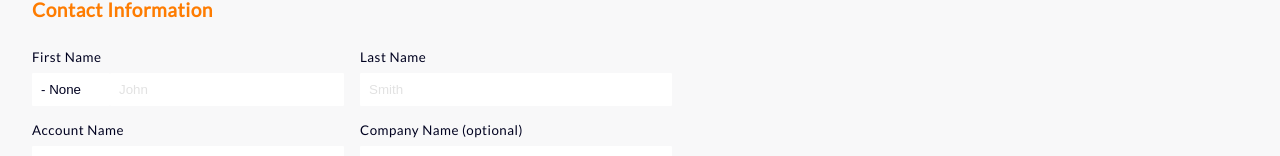
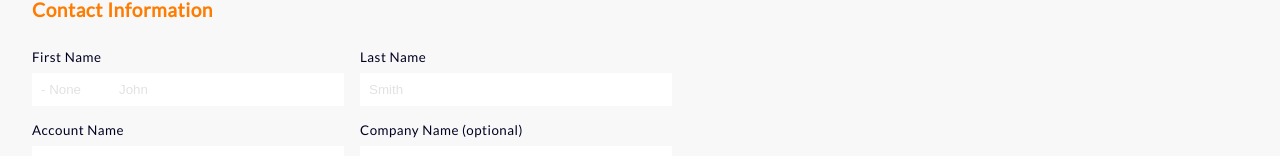
Before and after one commit to rmar8138/crunch-accounting, a React (Create React App) app: page / in a window 1280 px wide. Shown: the part 188-344 px from the top of the page. Built offline with nearby package versions, Linux system fonts and the light colour scheme.

Commit message:
Fix select color issue

```diff
--- a/src/components/CreateContactForm/styles.js
+++ b/src/components/CreateContactForm/styles.js
@@ -74,8 +74,8 @@ export const StyledSelect = styled.select`
   flex: 0 0 25%;
   background-color: ${({ theme }) => theme.color.white};
   align-self: stretch;
-  color: ${({ value, theme }) =>
-    value === "" ? theme.color.lightGrey2 : theme.color.black};
+  color: ${({ defaultValue, theme }) =>
+    defaultValue === "" ? theme.color.lightGrey2 : theme.color.black};
 
   &:focus + input {
     border-left: 1px solid transparent;
```
